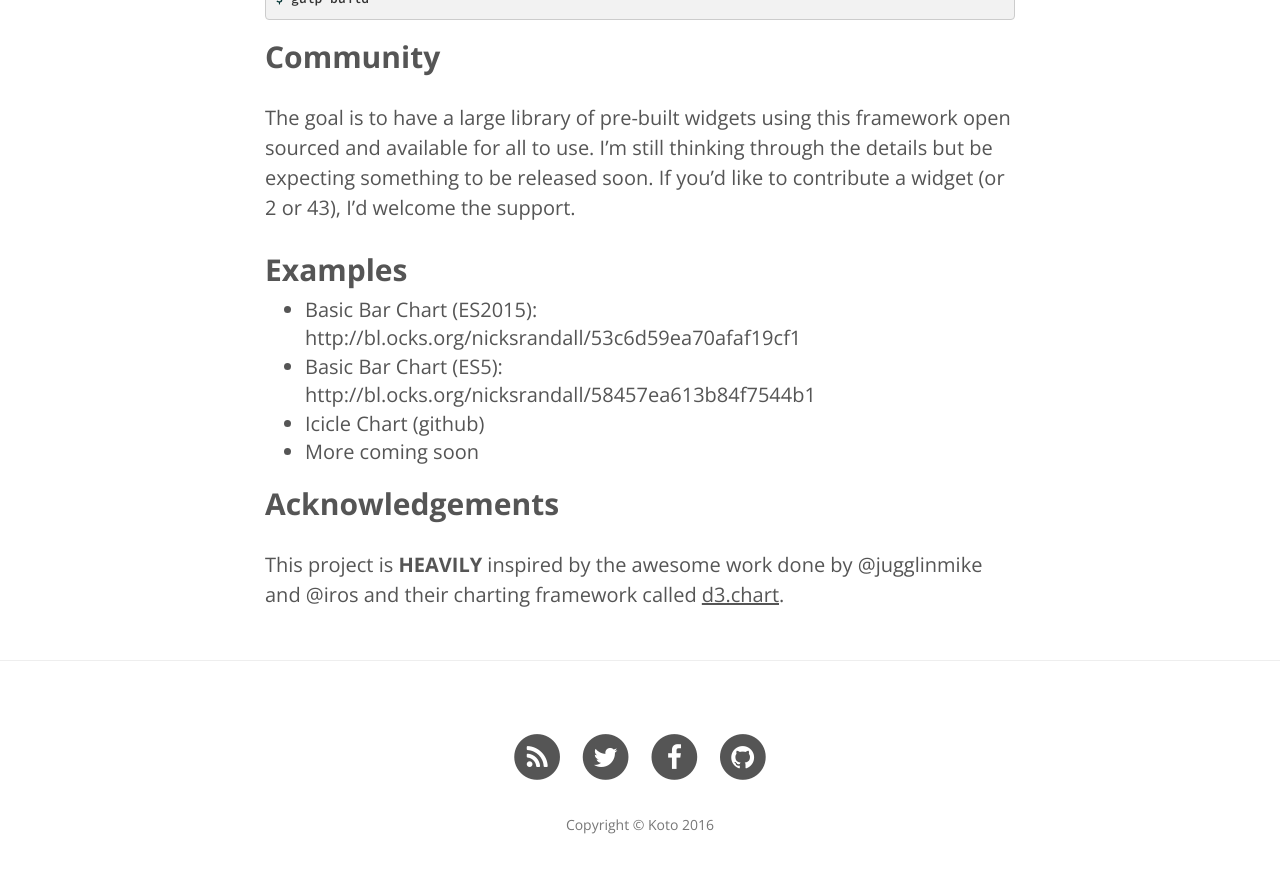
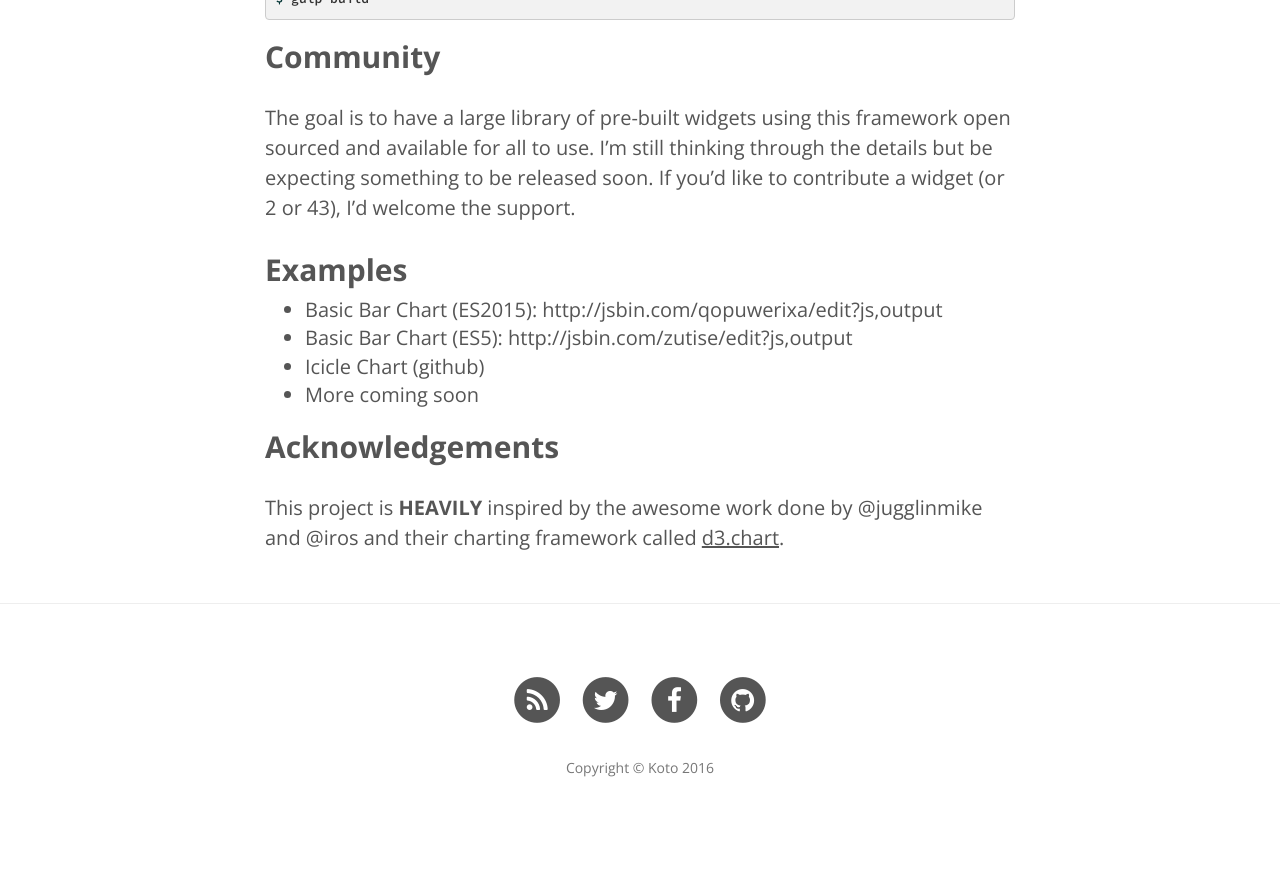
Before and after one commit to kotojs/kotojs.github.io, a Jekyll site: the page built from index.markdown, in a window 1280 px wide and 900 px high, scrolled down 4873 px. Shown: the top 873 px of the window. Built offline with Jekyll 4.4.1, drawn with Linux system fonts in a browser that asks for light colours; nearby versions of some CDN libraries; after the commit the page ends 5716 px from its top, so only the background shows below that; part of the change alters nothing that is shown.

Commit message:
Update index.markdown

```diff
--- a/index.markdown
+++ b/index.markdown
@@ -160,8 +160,8 @@ $ gulp build
 The goal is to have a large library of pre-built widgets using this framework open sourced and available for all to use. I'm still thinking through the details but be expecting something to be released soon. If you'd like to contribute a widget (or 2 or 43), I'd welcome the support.
 
 ## Examples
-- Basic Bar Chart (ES2015): [http://bl.ocks.org/nicksrandall/53c6d59ea70afaf19cf1](http://bl.ocks.org/nicksrandall/53c6d59ea70afaf19cf1)
-- Basic Bar Chart (ES5): [http://bl.ocks.org/nicksrandall/58457ea613b84f7544b1](http://bl.ocks.org/nicksrandall/58457ea613b84f7544b1)
+- Basic Bar Chart (ES2015): [http://jsbin.com/qopuwerixa/edit?js,output](http://jsbin.com/qopuwerixa/edit?js,output)
+- Basic Bar Chart (ES5): [http://jsbin.com/zutise/edit?js,output](http://jsbin.com/zutise/edit?js,output)
 - [Icicle Chart (github)](https://github.com/nicksrandall/koto.Icicle)
 - More coming soon
 
```
